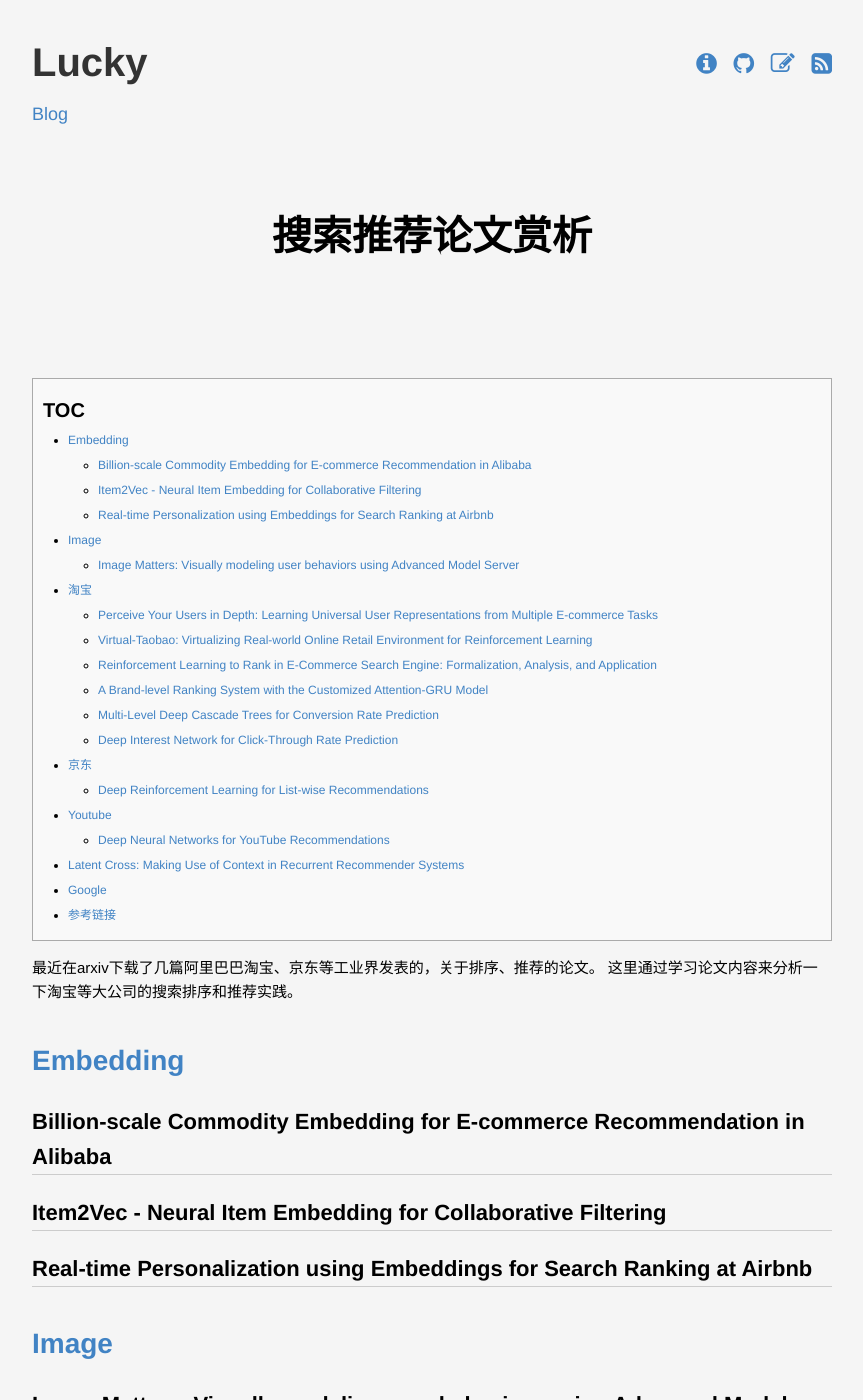
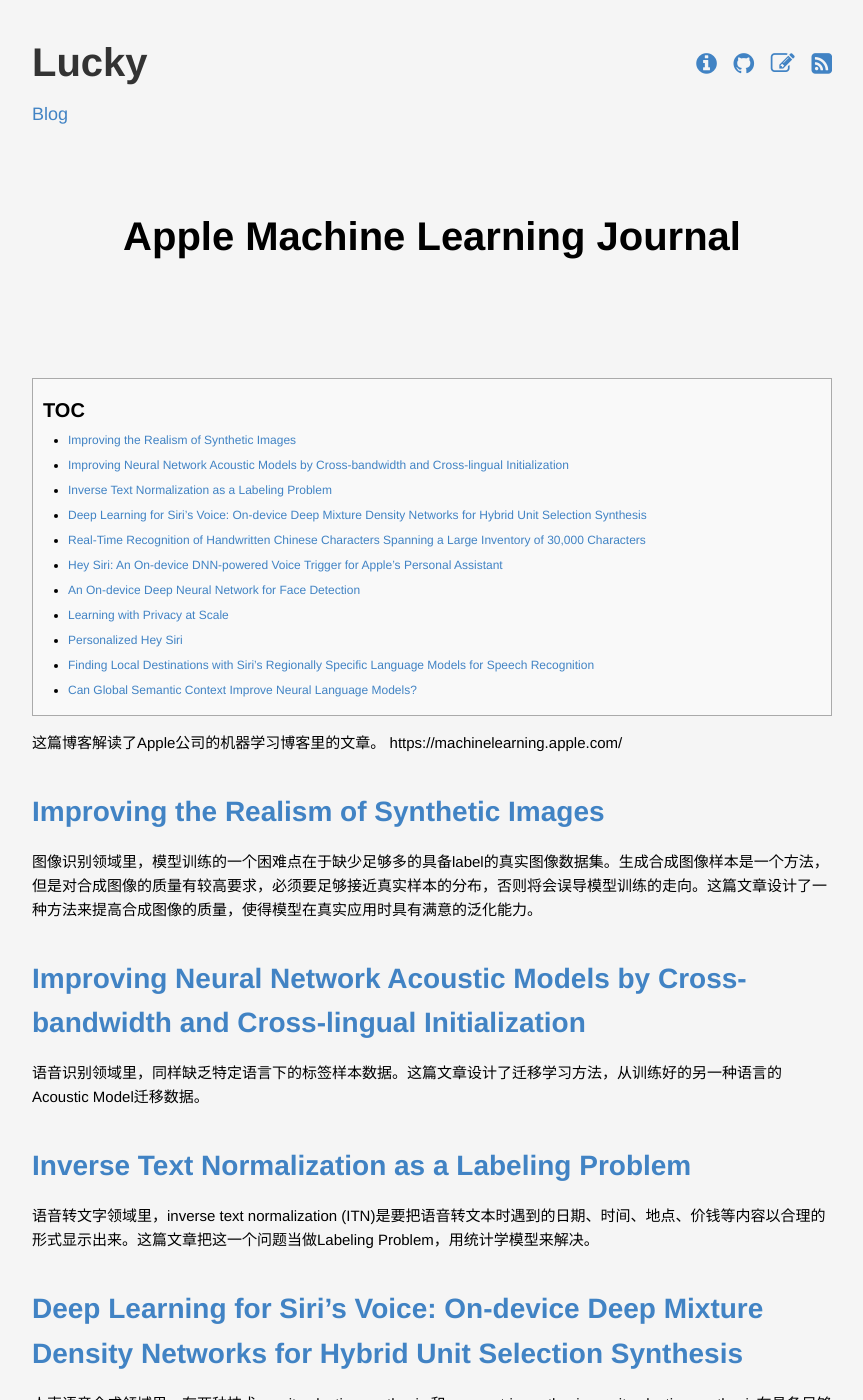
Before and after one commit to lucky521/blog, a Jekyll site: the page built from _posts/ml/2018-11-05-Taobao-Rank.markdown, in a window 1280 px wide and 1400 px high. Shown: the whole window, without its empty margins (208-1071 px from the left). Built offline with Jekyll 4.4.1, drawn with Linux system fonts in a browser that asks for light colours; some of the changed text lies outside the part shown.

Commit message:
update blog

```diff
--- a/_posts/ml/2018-05-15-nlp-using-machine-learning.markdown
+++ b/_posts/ml/2018-05-15-nlp-using-machine-learning.markdown
@@ -27,7 +27,6 @@
 
 ## 词性标注 Part-of-speech tagging
 https://web.stanford.edu/class/cs124/lec/postagging.pdf
-
 
 
 ## N-gram
--- a/_posts/ml/2018-07-31-optimization-method.markdown
+++ b/_posts/ml/2018-07-31-optimization-method.markdown
@@ -141,6 +141,8 @@
 
 
 # 最优化方法
+
+最优化方法在这里指的就是针对损失函数的优化方法。
 
 常见的有三种梯度下降方法，主要区别是在使用多少数据来计算objective function的梯度。
 
--- a/_posts/ml/2018-11-05-Taobao-Rank.markdown
+++ b/_posts/ml/2018-11-05-Taobao-Rank.markdown
@@ -1,114 +1,54 @@
 ---
 layout: post
-title:  "搜索推荐论文赏析"
+title:  "Apple Machine Learning Journal"
 subtitle: ""
 categories: [MachineLearning]
 ---
 
-最近在arxiv下载了几篇阿里巴巴淘宝、京东等工业界发表的，关于排序、推荐的论文。
-这里通过学习论文内容来分析一下淘宝等大公司的搜索排序和推荐实践。
+这篇博客解读了Apple公司的机器学习博客里的文章。
+https://machinelearning.apple.com/
+
+# Improving the Realism of Synthetic Images
+
+图像识别领域里，模型训练的一个困难点在于缺少足够多的具备label的真实图像数据集。生成合成图像样本是一个方法，但是对合成图像的质量有较高要求，必须要足够接近真实样本的分布，否则将会误导模型训练的走向。这篇文章设计了一种方法来提高合成图像的质量，使得模型在真实应用时具有满意的泛化能力。
+
+# Improving Neural Network Acoustic Models by Cross-bandwidth and Cross-lingual Initialization
+
+语音识别领域里，同样缺乏特定语言下的标签样本数据。这篇文章设计了迁移学习方法，从训练好的另一种语言的Acoustic Model迁移数据。
+
+# Inverse Text Normalization as a Labeling Problem
+
+语音转文字领域里，inverse text normalization (ITN)是要把语音转文本时遇到的日期、时间、地点、价钱等内容以合理的形式显示出来。这篇文章把这一个问题当做Labeling Problem，用统计学模型来解决。
+
+# Deep Learning for Siri’s Voice: On-device Deep Mixture Density Networks for Hybrid Unit Selection Synthesis
+
+人声语音合成领域里，有两种技术，unit selection synthesis 和 parametric synthesis。unit selection synthesis在具备足够多的高质量素材的情况下能够提供高质量的输出。parametric synthesis在具备少量素材的情况下能够提供流畅易懂的输出。hybrid system指的就是两者的结合，使用parametric approach来进行unit selection，称作Hybrid unit selection methods。这篇文章介绍了使用深度学习技术为Siri实现更自然的语音合成。
 
 
-# Embedding
+# Real-Time Recognition of Handwritten Chinese Characters Spanning a Large Inventory of 30,000 Characters
 
-## Billion-scale Commodity Embedding for E-commerce Recommendation in Alibaba
+在手写输入识别中，汉字等符号类文字的识别可以借助深度学习达到极高的准确率。
 
-## Item2Vec - Neural Item Embedding for Collaborative Filtering
+# Hey Siri: An On-device DNN-powered Voice Trigger for Apple’s Personal Assistant
 
-## Real-time Personalization using Embeddings for Search Ranking at Airbnb
+语音识别领域里，Siri支持的hey siri功能需要一个小的speech detector来持续接收声音并处理。它的要求是要以最低的功耗监听和识别出hey siri这个词。
 
+# An On-device Deep Neural Network for Face Detection
 
+人脸识别技术，已经被应用到手机设备上，无需依赖网络服务器。在Apple的图像架构基础API中CIDetector提供了人脸识别功能，可以用所有APP调用。早期的版本使用的是Viola-Jones算法。这篇文章介绍了如何利用深度学习方法实现更好的效果。
 
-# Image
+# Learning with Privacy at Scale
 
+移动设备为了提供更好的使用体验，需要收集用户的使用习惯数据。为了在数据收集和隐私保护之间平衡折中，这篇文章设计了一套学习系统。
 
-## Image Matters: Visually modeling user behaviors using Advanced Model Server
+# Personalized Hey Siri
 
-https://github.com/alibaba/x-deeplearning/wiki/%E5%9B%BE%E5%83%8F%E8%81%94%E5%90%88%E8%AE%AD%E7%BB%83%E7%AE%97%E6%B3%95(CrossMedia)
+人声识别时语音识别中的一个分支。speaker recognition的核心目标不是判断语音的内容是什么，而是要判断是不是目标人物的声音。
 
+# Finding Local Destinations with Siri’s Regionally Specific Language Models for Speech Recognition
 
+语音识别领域里，Siri借助地理位置信息来增强语音识别的效果，因为许多语音素材，比如地名，和地域范围有一定联系。
 
+# Can Global Semantic Context Improve Neural Language Models?
 
-
-
-
-
-# 淘宝
-
-## Perceive Your Users in Depth: Learning Universal User Representations from Multiple E-commerce Tasks
-
-用户画像的通用表示学习
-
-
-## Virtual-Taobao: Virtualizing Real-world Online Retail Environment for Reinforcement Learning
-
-淘宝搜索的增强学习
-
-构建模拟器，让算法从买家的历史行为中学习，规划最佳商品搜索显示策略。
-
-GAN-SD（GAN-for-Simulating-Distribution）算法模仿虚拟买家的操作和搜索请求。
-
-MAIL方法（Multi-agent Adversarial Imitation Learning）同时学习买家规则和平台的规则，训练买家和平台产生更加真实的交互。
-
-
-## Reinforcement Learning to Rank in E-Commerce Search Engine: Formalization, Analysis, and Application
-
-使用增强学习模型来优化排序策略
-
-定义 search session 的 Markov decision process 来形式化搜索过程。然后使用梯度算法来优化决策过程中的排序策略。
-
-引入状态的概念，用马尔可夫决策过程对商品搜索排序问题进行建模，并尝试用深度强化学习的方法来对搜索引擎的排序策略进行实时调控。
-
-把搜索引擎看作智能体（Agent）、把用户看做环境（Environment），则商品的搜索问题可以被视为典型的顺序决策问题。Agent每一次排序策略的选择可以看成一次试错（Trial-and-Error），把用户的反馈，点击成交等作为从环境获得的奖赏。在这种反复不断地试错过程中，Agent将逐步学习到最优的排序策略，最大化累计奖赏。而这种在与环境交互的过程中进行试错的学习，正是强化学习（Reinforcement Learning，RL）的根本思想。
-
-
-## A Brand-level Ranking System with the Customized Attention-GRU Model
-
-Attention-GRU 品牌排序模型。要解决的需求是预测用户对品牌的偏好程度。
-
-LSTM and GRU 是两种RNN模型，都具有避免梯度弥散的性质。两者相比之下，GRU参数较少，训练过程较快。我们在模型中引入了 attention 机制。
-
-
-
-## Multi-Level Deep Cascade Trees for Conversion Rate Prediction
-
-提出一个瀑布结构的决策树集成学习模型
-
-
-## Deep Interest Network for Click-Through Rate Prediction
-
-构建用户兴趣网络模型来预测商品的点击率
-
-
-
-# 京东
-
-## Deep Reinforcement Learning for List-wise Recommendations
-
-将推荐的过程看做一个Markov Decision process
-
-
-
-# Youtube
-
-## Deep Neural Networks for YouTube Recommendations
-
-推荐问题转换成多分类问题
-
-不采取类似RNN的Sequence model，而是摒弃了用户观看历史的时序特征，把用户最近的浏览历史等同看待
-
-在确定优化目标的时候，不采用经典的CTR，或者播放率（Play Rate），而是采用了每次曝光预期播放时间（expected watch time per impression）作为优化目标
-
-# Latent Cross: Making Use of Context in Recurrent Recommender Systems
-
-
-# Google
-
-
-
-
-# 参考链接
-
-https://medium.com/@yaoyaowd/%E9%98%BF%E9%87%8C%E5%92%8C%E4%BA%AC%E4%B8%9C%E7%9A%84%E5%A2%9E%E5%BC%BA%E5%AD%A6%E4%B9%A0-%E8%83%BD%E6%AF%94learning-to-rank%E5%A5%BD%E4%B8%80%E5%80%8D-a779e3a4cd65
-
-https://yq.aliyun.com/articles/108481
+输入预测是NLP的一个应用场景，苹果设备中的QuickType keyboard支持在多种App下进行输入预测。本篇文章介绍了其所使用global semantic context来训练word embedding和NLP model。
```
Also changed, not shown: other parts of _posts/ml/2018-07-31-optimization-method.markdown (+1 -1 lines), _posts/ml/2017-10-26-tensorflow.markdown (+8 -1 lines), _posts/others/2019-01-20-place-to-learn.md (added, +39 -0 lines), _posts/tech/2018-02-23-search-tech.markdown (+13 -2 lines).
